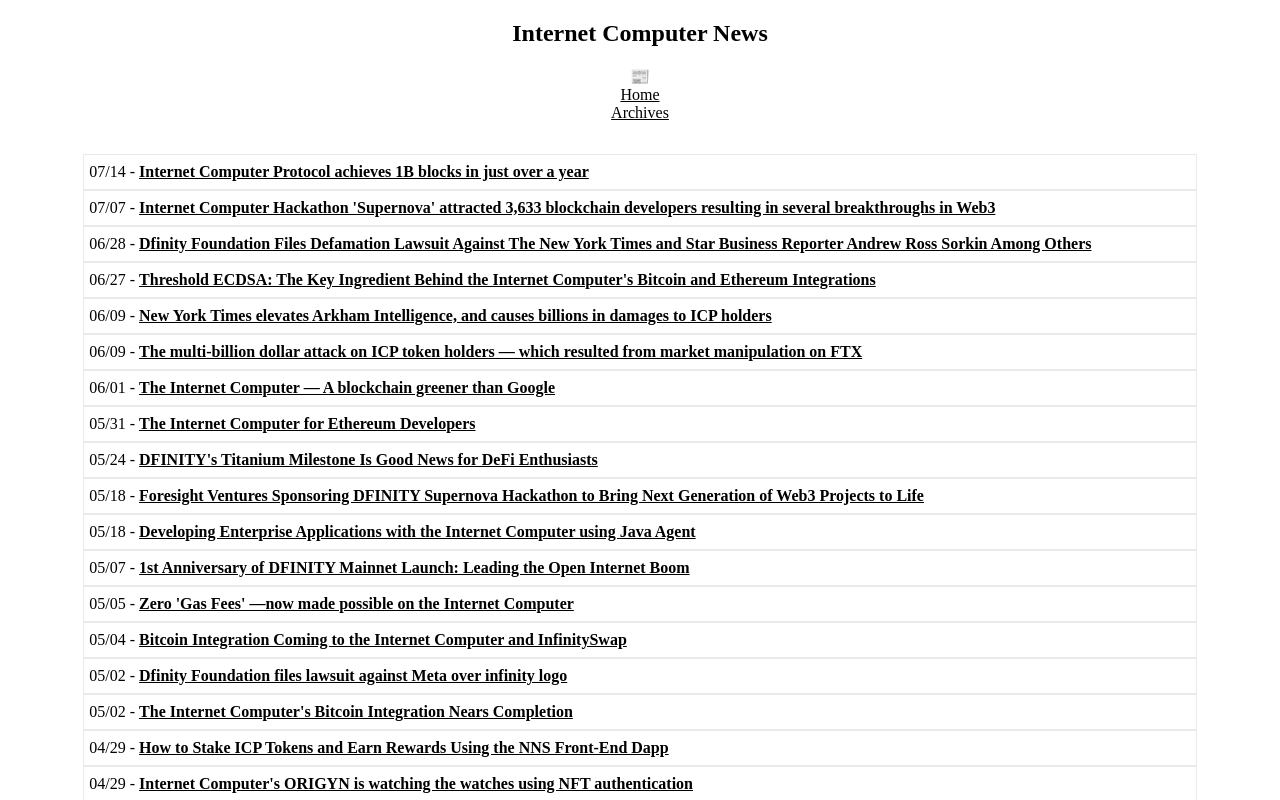
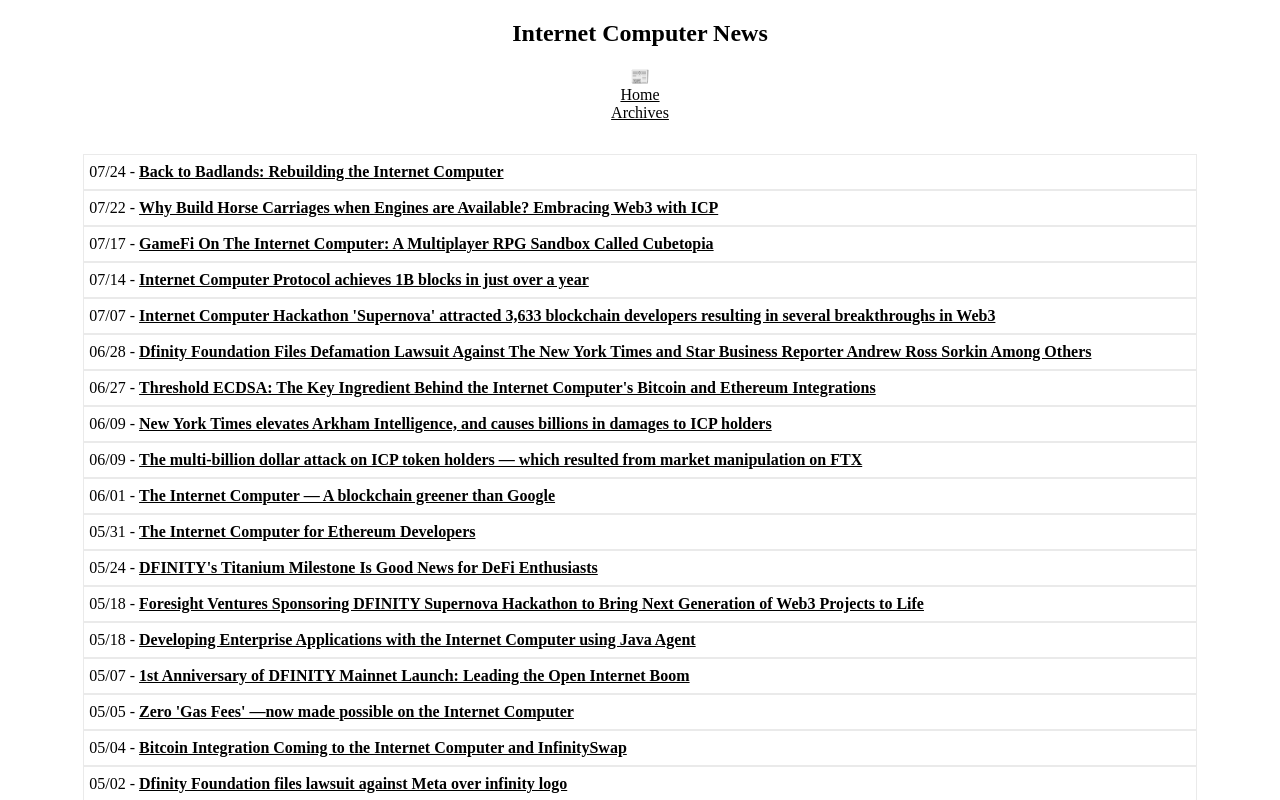
Before and after one commit to rjlucasm/ictoday, a Next.js app: page /news/2022 in a window 1280 px wide. Shown: the top 800 px of the page. Built offline with nearby package versions, Linux system fonts and the light colour scheme.

Commit message:
News 07/24

```diff
--- a/pages/news/2022.js
+++ b/pages/news/2022.js
@@ -19,6 +19,15 @@ export default function News22() {
             <Link href="/archive"><a style={{ color: 'inherit' }}>Archives</a></Link>
 
             <div className="pagesgrid">
+            <div className="pagescard">07/24 -&nbsp;
+                <a href="https://medium.com/@arthurfalls/back-to-badlands-rebuilding-the-internet-computer-32fd0e27d14e" target="_blank" rel="noopener noreferrer">Back to Badlands: Rebuilding the Internet Computer</a>
+            </div>
+            <div className="pagescard">07/22 -&nbsp;
+                <a href="https://www.delfi.lt/en/business/why-build-horse-carriages-when-engines-are-available-embracing-web3-with-icp-part-i.d?id=90799671" target="_blank" rel="noopener noreferrer">Why Build Horse Carriages when Engines are Available? Embracing Web3 with ICP</a>
+            </div>
+            <div className="pagescard">07/17 -&nbsp;
+                <a href="https://hackernoon.com/gamefi-on-the-internet-computer-a-multiplayer-rpg-sandbox-called-cubetopia" target="_blank" rel="noopener noreferrer">GameFi On The Internet Computer: A Multiplayer RPG Sandbox Called Cubetopia</a>
+            </div>
             <div className="pagescard">07/14 -&nbsp;
                 <a href="https://www.blockchaintechnology-news.com/2022/07/internet-computer-protocol-achieves-1b-blocks-in-just-over-a-year/" target="_blank" rel="noopener noreferrer">Internet Computer Protocol achieves 1B blocks in just over a year</a>
             </div>
```
